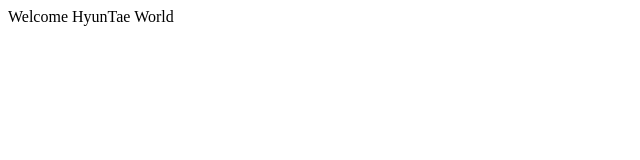
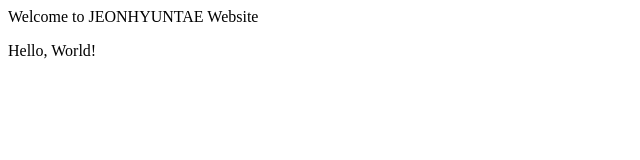
Before and after one commit to JEONHYUNTAE/JEONHYUNTAE.github.io, a plain HTML site: page index.html in a window 1280 px wide. Shown: the whole page, without its empty margins (0-640 px from the left). Drawn offline with Linux system fonts and the light colour scheme.

Commit message:
updated-170925

```diff
--- a/index.html
+++ b/index.html
@@ -1,9 +1,8 @@
 <html>
-<head>
-
-</head>
 <body>
-Welcome HyunTae World
-<p> </p>
+Welcome to JEONHYUNTAE Website
+<p>
+Hello, World!
+</p>
 </body>
 </html>
```
